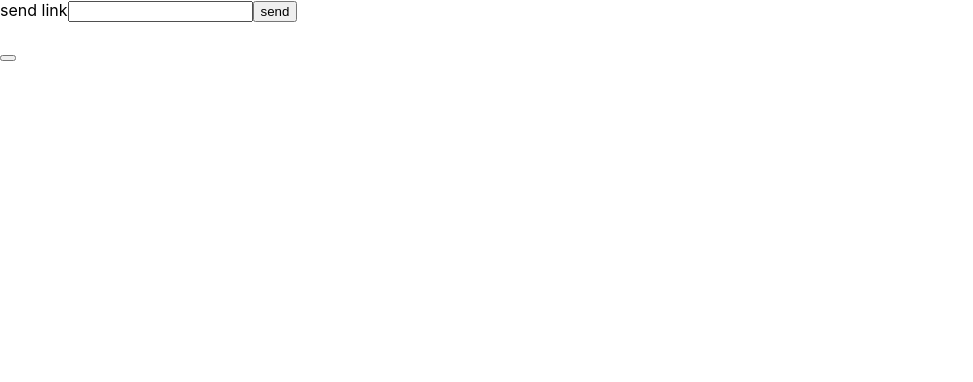
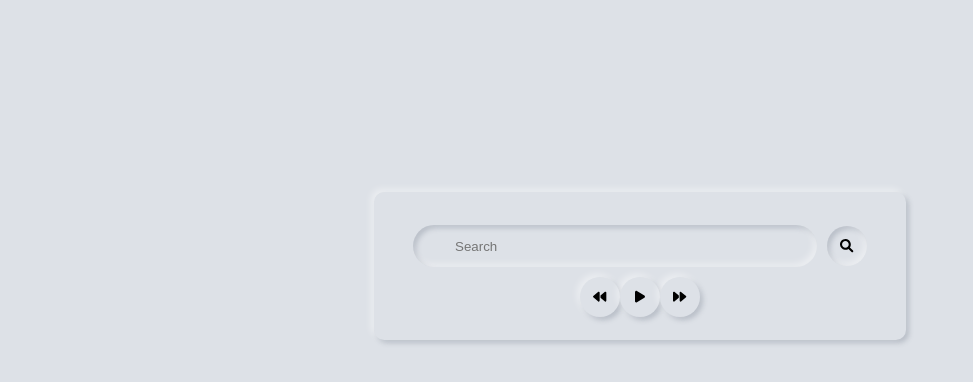
Before and after one commit to Dewiter/Player, a React (Create React App) app in the folder client/: page / in a window 1280 px wide. Shown: the top 382 px of the page, without its empty margins (0-973 px from the left). Built offline with nearby package versions, Linux system fonts and the light colour scheme.

Commit message:
starded front with basic styling

```diff
--- a/client/public/index.html
+++ b/client/public/index.html
@@ -10,6 +10,14 @@
       content="Web site created using create-react-app"
     />
     <link rel="apple-touch-icon" href="%PUBLIC_URL%/logo192.png" />
+
+    <link
+      rel="stylesheet"
+      href="https://cdnjs.cloudflare.com/ajax/libs/font-awesome/6.0.0-beta2/css/all.min.css"
+      integrity="sha512-YWzhKL2whUzgiheMoBFwW8CKV4qpHQAEuvilg9FAn5VJUDwKZZxkJNuGM4XkWuk94WCrrwslk8yWNGmY1EduTA=="
+      crossorigin="anonymous"
+      referrerpolicy="no-referrer"
+    />
     <!--
       manifest.json provides metadata used when your web app is installed on a
       user's mobile device or desktop. See https://developers.google.com/web/fundamentals/web-app-manifest/
@@ -39,5 +47,11 @@
       To begin the development, run `npm start` or `yarn start`.
       To create a production bundle, use `npm run build` or `yarn build`.
     -->
+    <script
+      src="https://cdnjs.cloudflare.com/ajax/libs/font-awesome/6.0.0-beta2/js/all.min.js"
+      integrity="sha512-cyAbuGborsD25bhT/uz++wPqrh5cqPh1ULJz4NSpN9ktWcA6Hnh9g+CWKeNx2R0fgQt+ybRXdabSBgYXkQTTmA=="
+      crossorigin="anonymous"
+      referrerpolicy="no-referrer"
+    ></script>
   </body>
 </html>
--- a/client/src/App.js
+++ b/client/src/App.js
@@ -1,45 +1,14 @@
-import React, { useState } from 'react';
+import Player from './components/player/Player';
 
 function App() {
-  const [youtube, setYoutube] = useState('');
-  const [isSent, setIsSent] = useState('');
-  const sendLink = (e) => {
-    e.preventDefault();
-    const url = `http://localhost:5000/youtube/add-content/${
-      youtube.split('=')[1]
-    }`;
-    fetch(url, {
-      headers: { 'Access-Control-Allow-Origin': '*' },
-    })
-      .then((response) => {
-        console.log(response);
-        return response.json();
-      })
-      .then((data) => {
-        setIsSent(data.value);
-      })
-      .catch((err) => {
-        console.error(err);
-      });
-  };
-
   return (
-    <section>
-      <form action='' onSubmit={sendLink}>
-        <label htmlFor='link'>send link</label>
-        <input
-          id='link'
-          name='link'
-          type='text'
-          value={youtube}
-          onChange={(e) => setYoutube(e.target.value)}
-        />
-        <button>send</button>
-      </form>
-      <h1>{isSent}</h1>
-
-      <button></button>
-    </section>
+    <>
+      <div className='big'>
+        <section className='container'>
+          <Player />
+        </section>
+      </div>
+    </>
   );
 }
 
--- /dev/null
+++ b/client/src/components/player/Player.js
@@ -0,0 +1,14 @@
+import React from 'react';
+import Search from './youtube/Search';
+import Input from './youtube/Inputs';
+
+const Player = () => {
+  return (
+    <div className='player'>
+      <Search />
+      <Input />
+    </div>
+  );
+};
+
+export default Player;
--- /dev/null
+++ b/client/src/components/player/youtube/Inputs.js
@@ -0,0 +1,19 @@
+import React from 'react';
+
+const Inputs = () => {
+  return (
+    <div>
+      <button className='btn-control'>
+        <i class='fas fa-backward'></i>
+      </button>
+      <button className='btn-control'>
+        <i class='fas fa-play'></i>
+      </button>
+      <button className='btn-control'>
+        <i class='fas fa-forward'></i>
+      </button>
+    </div>
+  );
+};
+
+export default Inputs;
--- /dev/null
+++ b/client/src/components/player/youtube/Search.js
@@ -0,0 +1,37 @@
+import React, { useState } from 'react';
+
+const Search = () => {
+  const [youtube, setYoutube] = useState('');
+  const [isSent, setIsSent] = useState('');
+  const sendLink = (e) => {
+    e.preventDefault();
+    const url = `http://localhost:5000/youtube/add-content/${
+      youtube.split('=')[1]
+    }`;
+    fetch(url, {
+      headers: { 'Access-Control-Allow-Origin': '*' },
+    })
+      .then((response) => {
+        console.log(response);
+        return response.json();
+      })
+      .then((data) => {
+        setIsSent(data.value);
+      })
+      .catch((err) => {
+        console.error(err);
+      });
+  };
+  return (
+    <>
+      <form action=''>
+        <input className='input-search' type='text' placeholder='Search' />
+        <button className='btn-search'>
+          <i class='fas fa-search'></i>
+        </button>
+      </form>
+    </>
+  );
+};
+
+export default Search;
--- a/client/src/index.css
+++ b/client/src/index.css
@@ -5,9 +5,82 @@ body {
     sans-serif;
   -webkit-font-smoothing: antialiased;
   -moz-osx-font-smoothing: grayscale;
+  background-color: #dde1e7;
+  height: 100%;
+}
+.big {
+  display: flex;
+  justify-content: center;
 }
 
-code {
-  font-family: source-code-pro, Menlo, Monaco, Consolas, 'Courier New',
-    monospace;
+.container {
+  display: flex;
+  justify-content: center;
+  text-align: center;
+  margin-top: 15vw;
+  color: white;
+  width: 40vw;
+  height: 10vw;
+  box-shadow: -3px -3px 7px #ffffff73, 3px 3px 5px rgba(94, 104, 121, 0.288);
+  border-radius: 10px;
+  outline: none;
+  padding: 10px;
 }
+
+.player {
+  margin: auto;
+}
+
+form {
+  margin: 10px;
+}
+
+form .input-search {
+  outline: none;
+  -webkit-appearance: none;
+  -moz-appearance: none;
+  -ms-appearance: none;
+  -o-appearance: none;
+  background-color: #dde1e7;
+  height: 40px;
+  width: 400px;
+  border-radius: 25px;
+  box-shadow: inset -3px -3px 7px #ffffff73,
+    inset 3px 3px 5px rgba(94, 104, 121, 0.288);
+  appearance: none;
+  border: none;
+  margin-right: 10px;
+}
+
+form .input-search::placeholder {
+  padding-left: 10%;
+}
+
+.btn-control {
+  border: none;
+  appearance: none;
+  -webkit-appearance: none;
+  box-shadow: -3px -3px 7px #ffffff73, 3px 3px 5px rgba(94, 104, 121, 0.288);
+  height: 40px;
+  background: #dde1e7;
+  border-radius: 25px 25px 25px 25px;
+  width: 40px;
+}
+
+.btn-search {
+  border: none;
+  appearance: none;
+  -webkit-appearance: none;
+  box-shadow: inset -3px -3px 7px #ffffff73,
+    inset 3px 3px 5px rgba(94, 104, 121, 0.288);
+  height: 40px;
+  background: #dde1e7;
+  border-radius: 25px 25px 25px 25px;
+  width: 40px;
+}
+
+input:focus,
+textarea:focus,
+select:focus {
+  outline: none;
+}
--- a/package.json
+++ b/package.json
@@ -2,9 +2,9 @@
   "name": "player",
   "version": "1.0.0",
   "description": "plays music from different streaming services",
-  "main": "app.js",
+  "main": "server.js",
   "scripts": {
-    "start": "nodemon app.js"
+    "start": "nodemon server.js"
   },
   "author": "Dewiyer",
   "license": "ISC",
```
Also changed, not shown: client/src/components/player/modal/Modal.js (added, +7 -0 lines), 1 other file (tests, documents, lock files or other folders).
